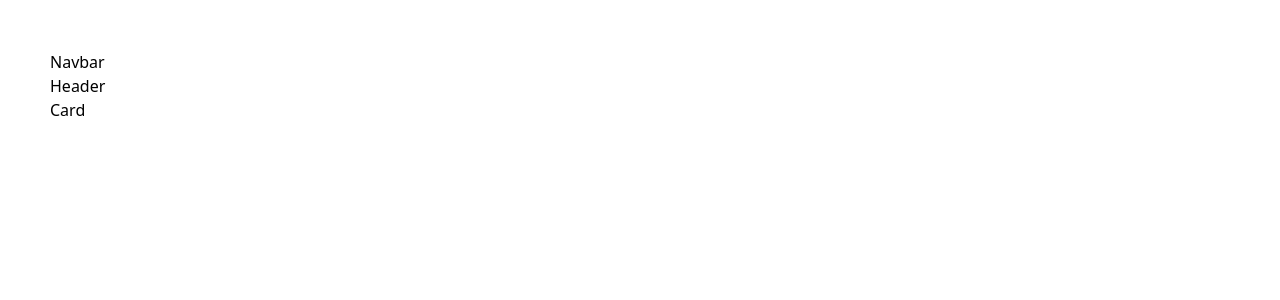
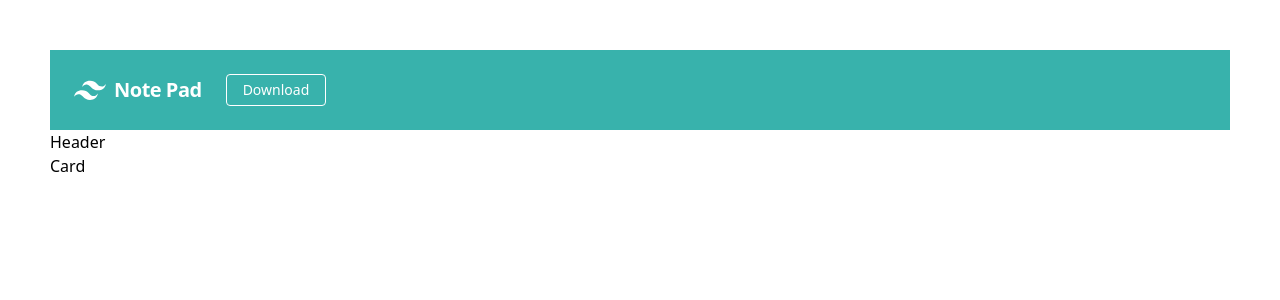
Before and after one commit to jideabdqudus/notepad, a React (Create React App) app: page / in a window 1280 px wide. Shown: the top 300 px of the page. Built offline with nearby package versions, Linux system fonts and the light colour scheme.

Commit message:
Navbar Component

```diff
--- a/src/component/Navbar/Navbar.jsx
+++ b/src/component/Navbar/Navbar.jsx
@@ -3,7 +3,22 @@
 const Navbar = () => {
     return (
         <div>
-            <h1>Navbar</h1>
+        <nav class="flex items-center justify-between flex-wrap bg-teal-500 p-6">
+        <div class="flex items-center flex-shrink-0 text-white mr-6">
+          <svg class="fill-current h-8 w-8 mr-2" width="54" height="54" viewBox="0 0 54 54" xmlns="http://www.w3.org/2000/svg"><path d="M13.5 22.1c1.8-7.2 6.3-10.8 13.5-10.8 10.8 0 12.15 8.1 17.55 9.45 3.6.9 6.75-.45 9.45-4.05-1.8 7.2-6.3 10.8-13.5 10.8-10.8 0-12.15-8.1-17.55-9.45-3.6-.9-6.75.45-9.45 4.05zM0 38.3c1.8-7.2 6.3-10.8 13.5-10.8 10.8 0 12.15 8.1 17.55 9.45 3.6.9 6.75-.45 9.45-4.05-1.8 7.2-6.3 10.8-13.5 10.8-10.8 0-12.15-8.1-17.55-9.45-3.6-.9-6.75.45-9.45 4.05z"/></svg>
+          <span class="font-semibold text-xl tracking-tight">Note Pad</span>
+        </div>
+        <div class="block lg:hidden">
+          <button class="flex items-center px-3 py-2 border rounded text-teal-200 border-teal-400 hover:text-white hover:border-white">
+            <svg class="fill-current h-3 w-3" viewBox="0 0 20 20" xmlns="http://www.w3.org/2000/svg"><title>Menu</title><path d="M0 3h20v2H0V3zm0 6h20v2H0V9zm0 6h20v2H0v-2z"/></svg>
+          </button>
+        </div>
+        <div class="w-full block flex-grow lg:flex lg:items-center lg:w-auto">
+          <div>
+            <a href="https://abdulqudus.com" target="__blank" class="inline-block text-sm px-4 py-2 leading-none border rounded text-white border-white hover:border-transparent hover:text-teal-500 hover:bg-white mt-4 lg:mt-0">Download</a>
+          </div>
+        </div>
+      </nav>
         </div>
     )
 }
```
